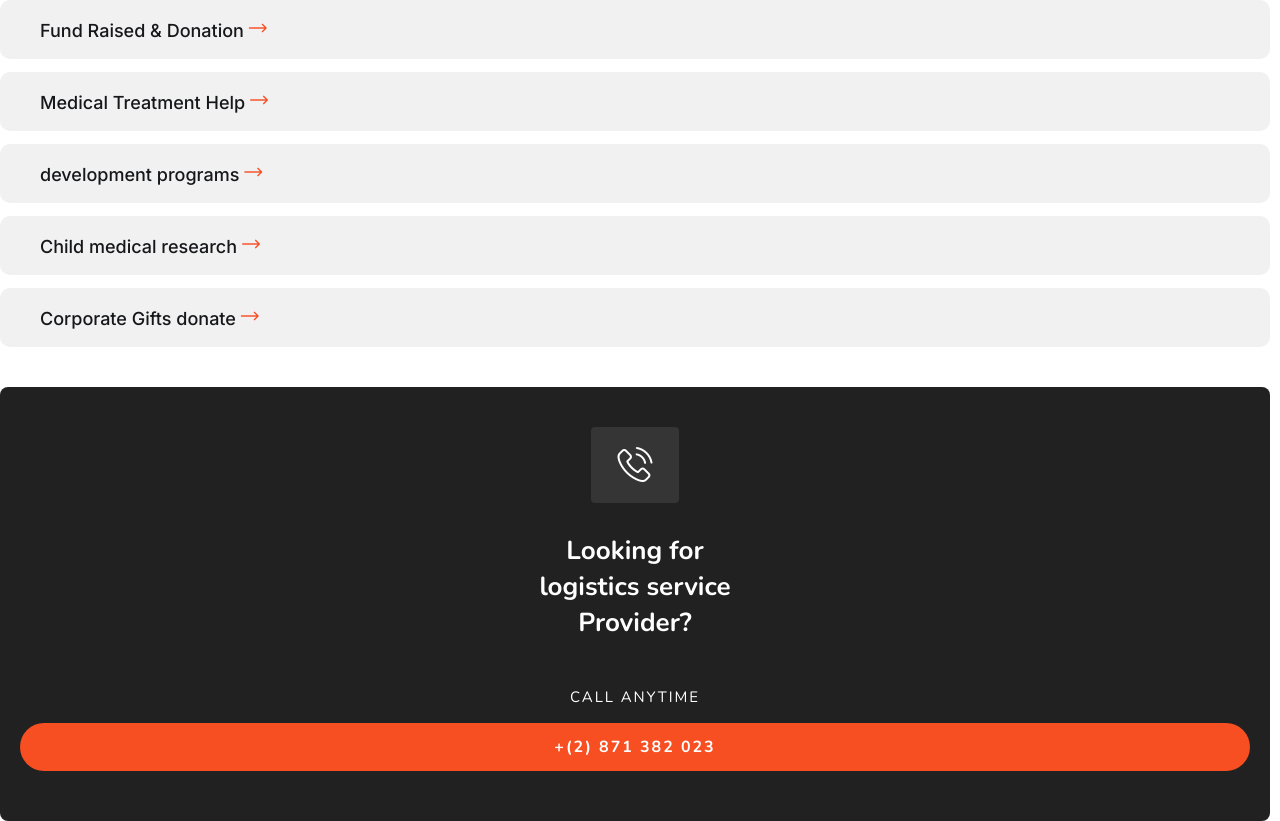
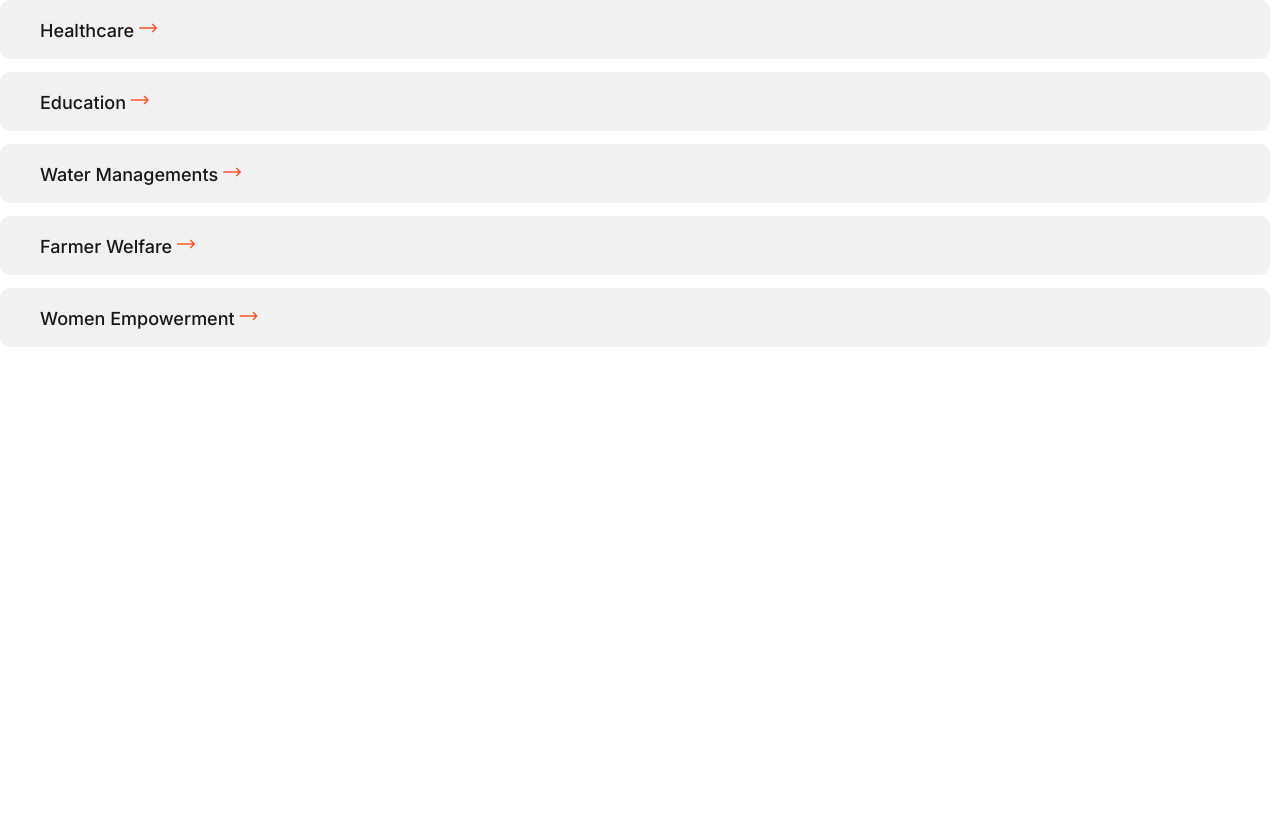
Before and after one commit to HimanProgrammer/Dhyas, a Next.js app: page /service-single/sidebar in a window 1280 px wide. After the commit the page ends 800 px from the top, so only its background shows below. Built offline with nearby package versions, Linux system fonts and the light colour scheme; a web font is replaced by a local one.

Commit message:
first commit

```diff
--- /dev/null
+++ b/data/services.json
@@ -0,0 +1,77 @@
+{
+  "en": [
+    {
+      "id": 1,
+      "title": "Healthcare",
+      "subtitle": "",
+      "description": "Free medical check-ups, medicine distribution, and awareness camps in underserved regions.",
+      "slug": "Fund-Raised-&-Donation"
+    },
+    {
+      "id": 2,
+      "title": "Education",
+      "subtitle": "",
+      "description": "Support for schoolchildren through study materials, digital learning tools, and special guidance.",
+      "slug": "Medical-Treatment-Help"
+    },
+    {
+      "id": 3,
+      "title": "Water Managements",
+      "subtitle": "",
+      "description": "Watershed development, rainwater harvesting, and access to clean drinking water.",
+      "slug": "development-programs"
+    },
+    {
+      "id": 4,
+      "title": "Farmer Welfare",
+      "subtitle": "",
+      "description": "Training in modern and sustainable farming techniques, market access, and promotion of natural farming.",
+      "slug": "Child-medical-research"
+    },
+    {
+      "id": 5,
+      "title": "Women Empowerment",
+      "subtitle": "",
+      "description": "Skill development, self-help group support, and awareness on health and education.",
+      "slug": "Child-medical-research"
+    }
+  ],
+
+  "mr": [
+    {
+      "id": 1,
+      "title": "आरोग्य",
+      "subtitle": "",
+      "description": "ग्रामीण भागात मोफत आरोग्य तपासणी, औषध वितरण आणि आरोग्यविषयक जनजागृती.",
+      "slug": "Fund-Raised-&-Donation"
+    },
+    {
+      "id": 2,
+      "title": " शिक्षण ",
+      "subtitle": "",
+      "description": "शालेय विद्यार्थ्यांसाठी अभ्यास साहित्य, विशेष मार्गदर्शन व तंत्रज्ञान सुलभ शिक्षण.",
+      "slug": "Medical-Treatment-Help"
+    },
+    {
+      "id": 3,
+      "title": "जल व्यवस्थापन",
+      "subtitle": "",
+      "description": "पाणलोट क्षेत्र विकास, जलसंधारण प्रकल्प, स्वच्छ पाण्याची उपलब्धता.",
+      "slug": "development-programs"
+    },
+    {
+      "id": 4,
+      "title": "शेतकरी कल्याण",
+      "subtitle": "",
+      "description": "आधुनिक शेती पद्धतींचे प्रशिक्षण, मार्केट लिंकिंग व नैसर्गिक शेतीला प्रोत्साहन.",
+      "slug": "शेतकरी कल्याण"
+    },
+    {
+      "id": 5,
+      "title": "महिला सक्षमीकरण",
+      "subtitle": "",
+      "description": "स्वयंरोजगार प्रशिक्षण, बचत गट प्रोत्साहन, आरोग्य व शिक्षण जागरूकता.",
+      "slug": "women-empowerment"
+    }
+  ]
+}
--- a/pages/service-single/sidebar.js
+++ b/pages/service-single/sidebar.js
@@ -1,40 +1,54 @@
-import React from 'react';
-import Link from 'next/link'
-import Services from '../../api/Services';
+import React, { useEffect, useState } from 'react';
+import Link from 'next/link';
+import ServicesData from '../../data/services.json';
 
+const ServiceSidebar = () => {
+  const [lang, setLang] = useState('en');
+  const [services, setServices] = useState([]);
 
-const ServiceSidebar = (props) => {
+  useEffect(() => {
+    const selectedLang = localStorage.getItem('selectedLanguage') || 'en';
+    setLang(selectedLang);
+    const langServices = ServicesData[selectedLang] || ServicesData['en'];
+    setServices(langServices);
+  }, []);
 
   const ClickHandler = () => {
     window.scrollTo(10, 0);
-    }
+  };
 
   return (
     <div className="service-sidebar">
       <div className="service-catagory">
         <ul>
-                    {Services.slice(0, 5).map((serves, index) => (
+          {services.slice(0, 5).map((service, index) => (
             <li key={index}>
-                            <Link href={'/service-single/[slug]'} as={`/service-single/${serves.slug}`}  onClick={ClickHandler}>{serves.title} <i
-                                className="flaticon-right-arrow-1"></i></Link>
+              <Link href={`/service-single/${service.slug}`} onClick={ClickHandler}>
+                {service.title} <i className="flaticon-right-arrow-1"></i>
+              </Link>
             </li>
           ))}
         </ul>
       </div>
-            <div className="service-info">
+
+      {/* <div className="service-info">
         <div className="icon">
           <i className="flaticon-phone-call"></i>
         </div>
-                <h2>Looking for
+        <h2>
+          Looking for
+          <br />
           logistics service
-                    Provider?</h2>
+          <br />
+          Provider?
+        </h2>
         <span>Call anytime</span>
         <div className="num">
           <span>+(2) 871 382 023</span>
         </div>
+      </div> */}
     </div>
-        </div>
-    )
-}
+  );
+};
 
 export default ServiceSidebar;
```
Also changed, not shown: components/ServiceSection/ServiceSection.js (+54 -32 lines), data/serviceSectionData.json (added, +14 -0 lines), data/serviceSidebarContent.json (added, +12 -0 lines), pages/service-single/[slug].js (+52 -58 lines). Lines whose indentation alone changed are shown as unchanged.
